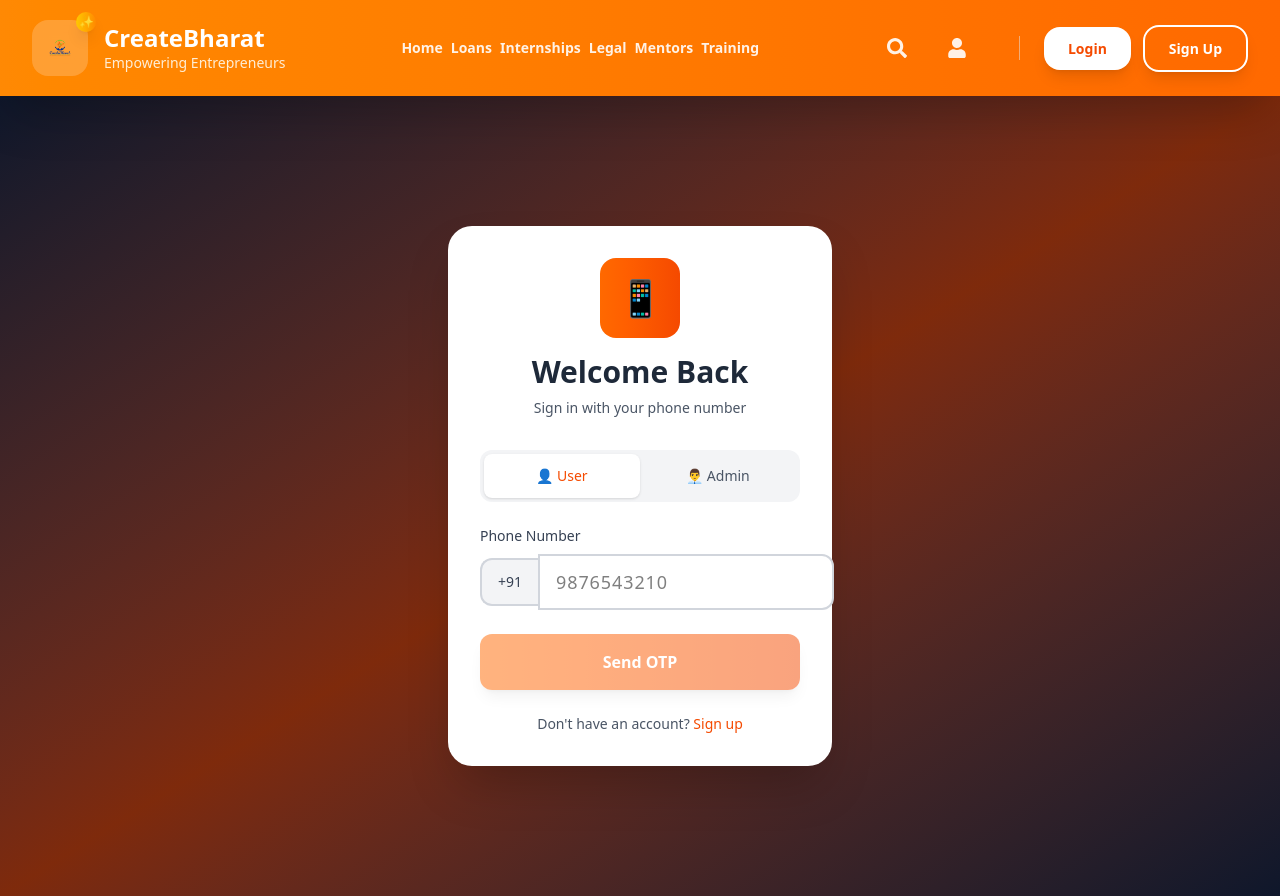
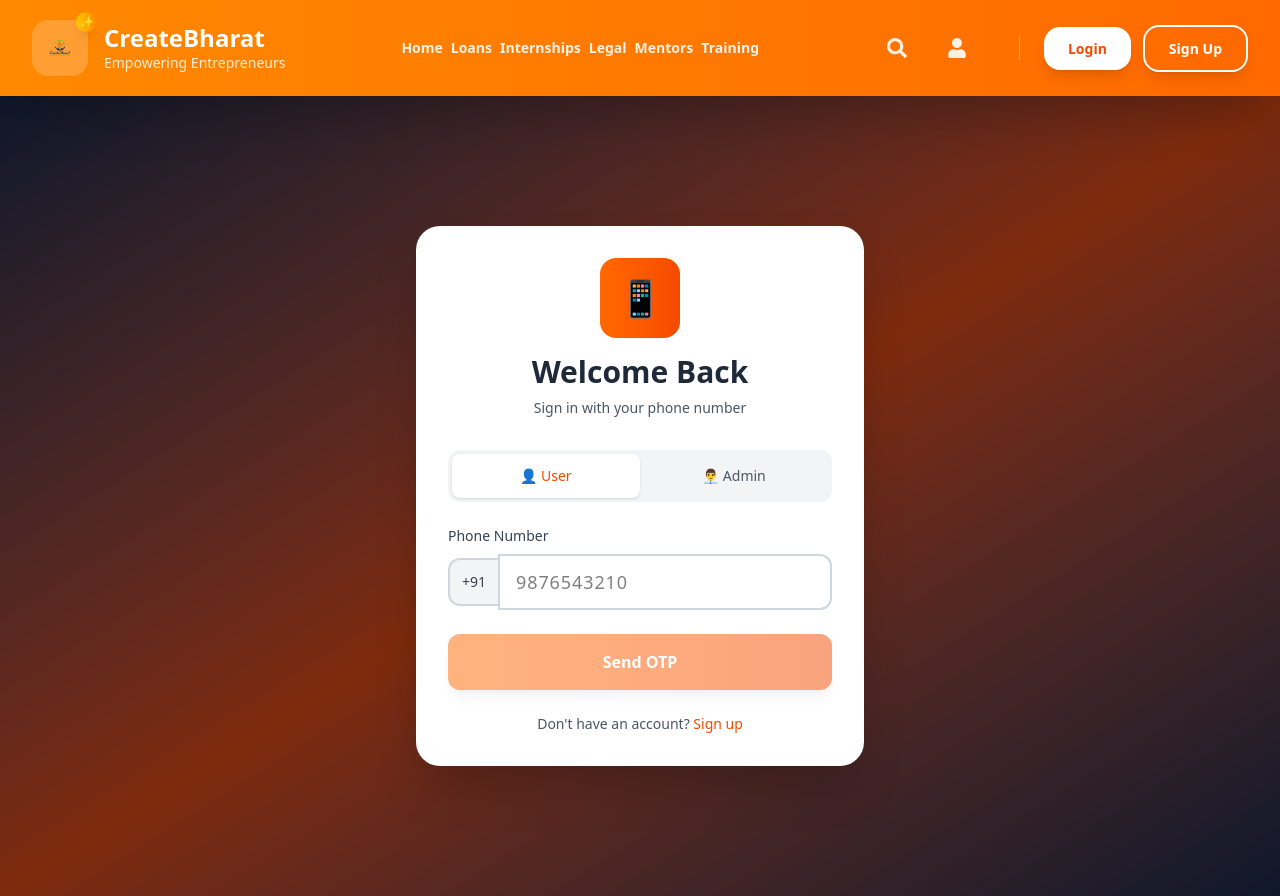
Before and after one commit to hrshiti/create-bharat, a React (Vite) app in the folder frontend/: page /login in a window 1280 px wide. Built offline with nearby package versions, Linux system fonts and the light colour scheme.

Commit message:
backend added

```diff
--- a/frontend/src/pages/Auth/LoginPage.jsx
+++ b/frontend/src/pages/Auth/LoginPage.jsx
@@ -70,15 +70,15 @@ const LoginPage = () => {
     };
 
     return (
-        <div className="min-h-screen bg-gradient-to-br from-slate-900 via-orange-900 to-slate-900 flex items-center justify-center p-4">
+        <div className="min-h-screen bg-gradient-to-br from-slate-900 via-orange-900 to-slate-900 flex items-center justify-center p-4 md:p-6">
             <motion.div
                 initial={{ opacity: 0, y: 20 }}
                 animate={{ opacity: 1, y: 0 }}
                 transition={{ duration: 0.6 }}
-                className="w-full max-w-sm"
+                className="w-full max-w-sm md:max-w-md"
             >
                 {/* Login Form */}
-                <div className="bg-white rounded-3xl shadow-2xl p-8">
+                <div className="bg-white rounded-2xl md:rounded-3xl shadow-2xl p-6 md:p-8">
                     {/* Header */}
                     <div className="text-center mb-8">
                         <div className="w-20 h-20 bg-gradient-to-r from-orange-500 to-orange-600 rounded-2xl flex items-center justify-center mx-auto mb-4">
@@ -130,7 +130,7 @@ const LoginPage = () => {
                                     Phone Number
                                 </label>
                                 <div className="flex items-center">
-                                    <span className="px-4 py-3 bg-gray-100 border-2 border-r-0 border-gray-300 rounded-l-xl text-sm font-medium text-gray-700">
+                                    <span className="px-3 py-3 bg-gray-100 border-2 border-r-0 border-gray-300 rounded-l-xl text-sm font-medium text-gray-700 whitespace-nowrap">
                                         +91
                                     </span>
                                     <input
@@ -142,7 +142,7 @@ const LoginPage = () => {
                                         required
                                         maxLength="10"
                                         pattern="[0-9]{10}"
-                                        className="flex-1 px-4 py-3 border-2 border-gray-300 rounded-r-xl focus:ring-2 focus:ring-orange-500 focus:border-transparent transition-all duration-300 text-lg tracking-wider"
+                                        className="flex-1 min-w-0 px-3 md:px-4 py-3 border-2 border-gray-300 rounded-r-xl focus:ring-2 focus:ring-orange-500 focus:border-transparent transition-all duration-300 text-base md:text-lg tracking-wider"
                                         placeholder="9876543210"
                                     />
                                 </div>
@@ -184,7 +184,7 @@ const LoginPage = () => {
                                     required
                                     maxLength="6"
                                     pattern="[0-9]{6}"
-                                    className="w-full px-4 py-4 border-2 border-gray-300 rounded-xl focus:ring-2 focus:ring-orange-500 focus:border-transparent transition-all duration-300 text-2xl tracking-[0.5em] text-center font-semibold"
+                                    className="w-full px-3 md:px-4 py-4 border-2 border-gray-300 rounded-xl focus:ring-2 focus:ring-orange-500 focus:border-transparent transition-all duration-300 text-xl md:text-2xl tracking-[0.3em] md:tracking-[0.5em] text-center font-semibold"
                                     placeholder="000000"
                                 />
                                 <p className="mt-2 text-xs text-gray-500 text-center">
--- a/frontend/src/pages/Auth/SignupPage.jsx
+++ b/frontend/src/pages/Auth/SignupPage.jsx
@@ -63,15 +63,15 @@ const SignupPage = () => {
     };
 
     return (
-        <div className="min-h-screen bg-gradient-to-br from-slate-900 via-orange-900 to-slate-900 flex items-center justify-center p-4">
+        <div className="min-h-screen bg-gradient-to-br from-slate-900 via-orange-900 to-slate-900 flex items-center justify-center p-4 md:p-6">
             <motion.div
                 initial={{ opacity: 0, y: 20 }}
                 animate={{ opacity: 1, y: 0 }}
                 transition={{ duration: 0.6 }}
-                className="w-full max-w-sm"
+                className="w-full max-w-sm md:max-w-md"
             >
                 {/* Signup Form */}
-                <div className="bg-white rounded-3xl shadow-2xl p-8">
+                <div className="bg-white rounded-2xl md:rounded-3xl shadow-2xl p-6 md:p-8">
                     {/* Header */}
                     <div className="text-center mb-8">
                         <div className="w-20 h-20 bg-gradient-to-r from-orange-500 to-orange-600 rounded-2xl flex items-center justify-center mx-auto mb-4">
@@ -125,7 +125,7 @@ const SignupPage = () => {
                                     Phone Number
                                 </label>
                                 <div className="flex items-center">
-                                    <span className="px-4 py-3 bg-gray-100 border-2 border-r-0 border-gray-300 rounded-l-xl text-sm font-medium text-gray-700">
+                                    <span className="px-3 py-3 bg-gray-100 border-2 border-r-0 border-gray-300 rounded-l-xl text-sm font-medium text-gray-700 whitespace-nowrap">
                                         +91
                                     </span>
                                     <input
@@ -137,7 +137,7 @@ const SignupPage = () => {
                                         required
                                         maxLength="10"
                                         pattern="[0-9]{10}"
-                                        className="flex-1 px-4 py-3 border-2 border-gray-300 rounded-r-xl focus:ring-2 focus:ring-orange-500 focus:border-transparent transition-all duration-300 text-lg tracking-wider"
+                                        className="flex-1 min-w-0 px-3 md:px-4 py-3 border-2 border-gray-300 rounded-r-xl focus:ring-2 focus:ring-orange-500 focus:border-transparent transition-all duration-300 text-base md:text-lg tracking-wider"
                                         placeholder="9876543210"
                                     />
                                 </div>
@@ -179,7 +179,7 @@ const SignupPage = () => {
                                     required
                                     maxLength="6"
                                     pattern="[0-9]{6}"
-                                    className="w-full px-4 py-4 border-2 border-gray-300 rounded-xl focus:ring-2 focus:ring-orange-500 focus:border-transparent transition-all duration-300 text-2xl tracking-[0.5em] text-center font-semibold"
+                                    className="w-full px-3 md:px-4 py-4 border-2 border-gray-300 rounded-xl focus:ring-2 focus:ring-orange-500 focus:border-transparent transition-all duration-300 text-xl md:text-2xl tracking-[0.3em] md:tracking-[0.5em] text-center font-semibold"
                                     placeholder="000000"
                                 />
                                 <p className="mt-2 text-xs text-gray-500 text-center">
```
